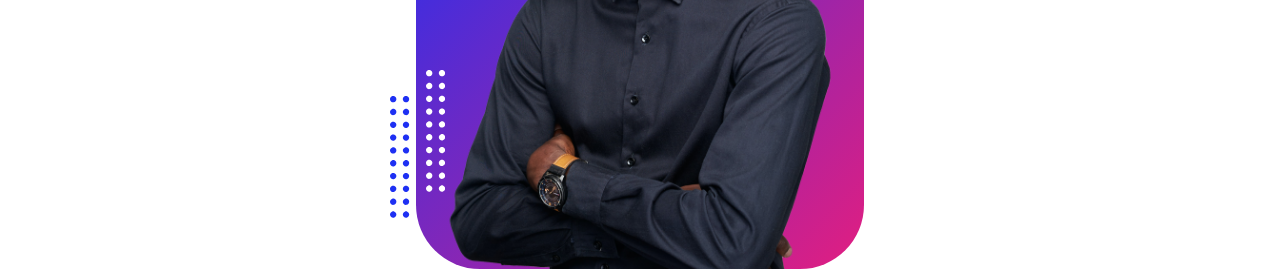
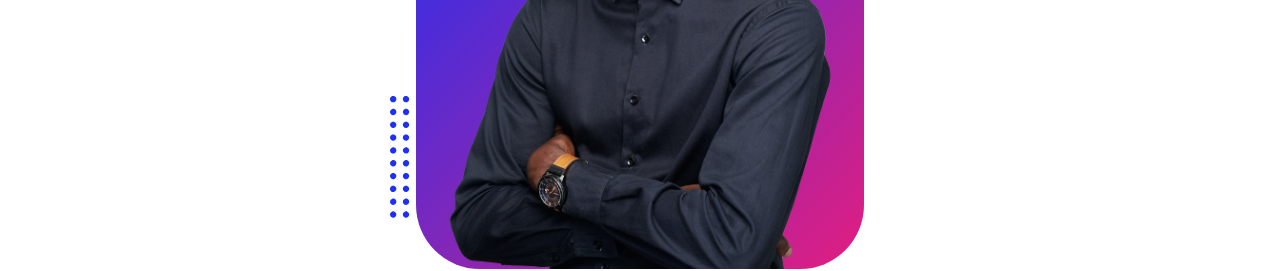
Before and after one commit to Deivid182/elsrdelanoche.github.io, a website: page dist/index.html in a window 1280 px wide. Shown: the part 700-971 px from the top of the page. Drawn offline with nearby package versions, Linux system fonts and the light colour scheme.

Commit message:
Update index.html

```diff
--- a/dist/index.html
+++ b/dist/index.html
@@ -59,34 +59,7 @@
                                     <img class="profile-img" src="assets/profile.png" alt="..." />
 
 
-                                    <div class="dots-3">
-                                        <!-- SVG Dots-->
-                                        <svg version="1.1" xmlns="http://www.w3.org/2000/svg" xmlns:xlink="http://www.w3.org/1999/xlink" x="0px" y="0px" viewBox="0 0 191.6 1215.4" style="enable-background: new 0 0 191.6 1215.4" xml:space="preserve">
-                                            <g transform="translate(0.000000,1280.000000) scale(0.100000,-0.100000)">
-                                                <path d="M227.7,12788.6c-105-35-200-141-222-248c-43-206,163-412,369-369c155,32,275,190,260,339c-11,105-90,213-190,262        C383.7,12801.6,289.7,12808.6,227.7,12788.6z"></path>
-                                                <path d="M1507.7,12788.6c-151-50-253-216-222-362c25-119,136-230,254-255c194-41,395,142,375,339c-11,105-90,213-190,262        C1663.7,12801.6,1569.7,12808.6,1507.7,12788.6z"></path>
-                                                <path d="M227.7,11508.6c-105-35-200-141-222-248c-43-206,163-412,369-369c155,32,275,190,260,339c-11,105-90,213-190,262        C383.7,11521.6,289.7,11528.6,227.7,11508.6z"></path>
-                                                <path d="M1507.7,11508.6c-151-50-253-216-222-362c25-119,136-230,254-255c194-41,395,142,375,339c-11,105-90,213-190,262        C1663.7,11521.6,1569.7,11528.6,1507.7,11508.6z"></path>
-                                                <path d="M227.7,10228.6c-105-35-200-141-222-248c-43-206,163-412,369-369c155,32,275,190,260,339c-11,105-90,213-190,262        C383.7,10241.6,289.7,10248.6,227.7,10228.6z"></path>
-                                                <path d="M1507.7,10228.6c-105-35-200-141-222-248c-43-206,163-412,369-369c155,32,275,190,260,339c-11,105-90,213-190,262        C1663.7,10241.6,1569.7,10248.6,1507.7,10228.6z"></path>
-                                                <path d="M227.7,8948.6c-105-35-200-141-222-248c-43-206,163-412,369-369c155,32,275,190,260,339c-11,105-90,213-190,262        C383.7,8961.6,289.7,8968.6,227.7,8948.6z"></path>
-                                                <path d="M1507.7,8948.6c-105-35-200-141-222-248c-43-206,163-412,369-369c155,32,275,190,260,339c-11,105-90,213-190,262        C1663.7,8961.6,1569.7,8968.6,1507.7,8948.6z"></path>
-                                                <path d="M227.7,7668.6c-105-35-200-141-222-248c-43-206,163-412,369-369c155,32,275,190,260,339c-11,105-90,213-190,262        C383.7,7681.6,289.7,7688.6,227.7,7668.6z"></path>
-                                                <path d="M1507.7,7668.6c-105-35-200-141-222-248c-43-206,163-412,369-369c155,32,275,190,260,339c-11,105-90,213-190,262        C1663.7,7681.6,1569.7,7688.6,1507.7,7668.6z"></path>
-                                                <path d="M227.7,6388.6c-105-35-200-141-222-248c-43-206,163-412,369-369c155,32,275,190,260,339c-11,105-90,213-190,262        C383.7,6401.6,289.7,6408.6,227.7,6388.6z"></path>
-                                                <path d="M1507.7,6388.6c-105-35-200-141-222-248c-43-206,163-412,369-369c155,32,275,190,260,339c-11,105-90,213-190,262        C1663.7,6401.6,1569.7,6408.6,1507.7,6388.6z"></path>
-                                                <path d="M227.7,5108.6c-105-35-200-141-222-248c-43-206,163-412,369-369c155,32,275,190,260,339c-11,105-90,213-190,262        C383.7,5121.6,289.7,5128.6,227.7,5108.6z"></path>
-                                                <path d="M1507.7,5108.6c-105-35-200-141-222-248c-43-206,163-412,369-369c155,32,275,190,260,339c-11,105-90,213-190,262        C1663.7,5121.6,1569.7,5128.6,1507.7,5108.6z"></path>
-                                                <path d="M227.7,3828.6c-105-35-200-141-222-248c-43-206,163-412,369-369c155,32,275,190,260,339c-11,105-90,213-190,262        C383.7,3841.6,289.7,3848.6,227.7,3828.6z"></path>
-                                                <path d="M1507.7,3828.6c-105-35-200-141-222-248c-43-206,163-412,369-369c155,32,275,190,260,339c-11,105-90,213-190,262        C1663.7,3841.6,1569.7,3848.6,1507.7,3828.6z"></path>
-                                                <path d="M227.7,2548.6c-105-35-200-141-222-248c-43-206,163-412,369-369c155,32,275,190,260,339c-11,105-90,213-190,262        C383.7,2561.6,289.7,2568.6,227.7,2548.6z"></path>
-                                                <path d="M1507.7,2548.6c-105-35-200-141-222-248c-43-206,163-412,369-369c155,32,275,190,260,339c-11,105-90,213-190,262        C1663.7,2561.6,1569.7,2568.6,1507.7,2548.6z"></path>
-                                                <path d="M227.7,1268.6c-105-35-200-141-222-248c-43-206,163-412,369-369c155,32,275,190,260,339c-11,105-90,213-190,262        C383.7,1281.6,289.7,1288.6,227.7,1268.6z"></path>
-                                                <path d="M1507.7,1268.6c-105-35-200-141-222-248c-43-206,163-412,369-369c155,32,275,190,260,339c-11,105-90,213-190,262        C1663.7,1281.6,1569.7,1288.6,1507.7,1268.6z"></path>
-                                            </g>
-                                        </svg>
-                                        <!-- END of SVG dots-->
-                                    </div>
+
                                     <div class="dots-4">
                                         <!-- SVG Dots-->
                                         <svg version="1.1" xmlns="http://www.w3.org/2000/svg" xmlns:xlink="http://www.w3.org/1999/xlink" x="0px" y="0px" viewBox="0 0 191.6 1215.4" style="enable-background: new 0 0 191.6 1215.4" xml:space="preserve">
```
